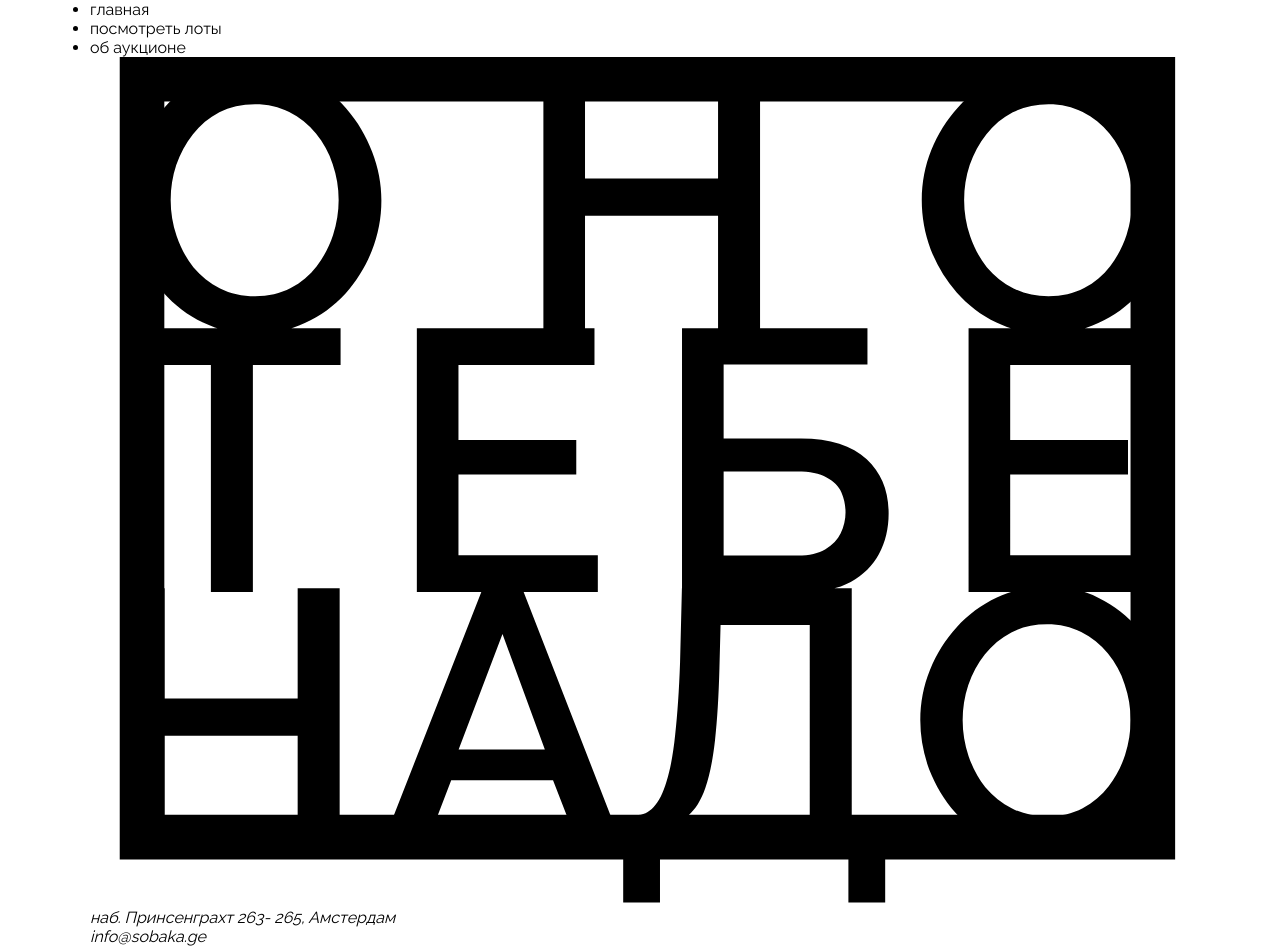
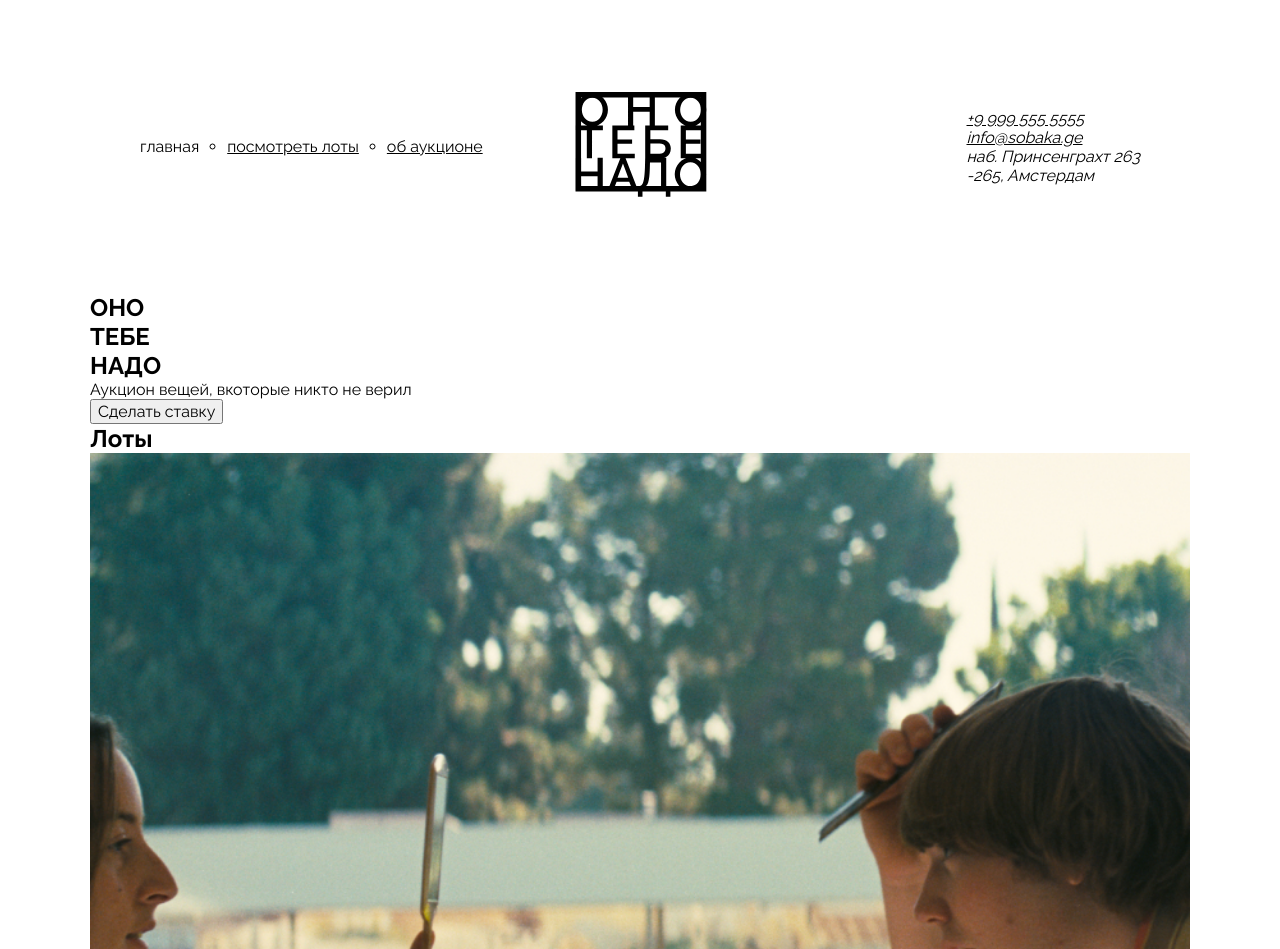
Before and after one commit to soverbaa/ono-tebe-nado-fd, a plain HTML site: page index.html in a window 1280 px wide. Shown: the top 949 px of the page. Drawn offline with Linux system fonts and the light colour scheme.

Commit message:
Почти готов header

```diff
--- a/index.html
+++ b/index.html
@@ -13,20 +13,20 @@
     <header class="header">
       <nav class="nav">
         <ul class="nav_list">
-          <li class="nav_item">главная</li>
+          <li class="nav_item-glav">главная</li>
           <li class="nav_item">посмотреть лоты</li>
           <li class="nav_item">об аукционе</li>
         </ul>
       </nav>
 
-      <a href="/" class="logo">
-        <img src="./images/logo-black.svg" alt="" class="logo_image">
+      <a class="logo">
+        <img src="./images/logo-black.svg" alt="логотип" class="logo_image">
       </a>
 
       <address class="address">
-        <p class="address_text">наб. Принсенграхт 263- 265, Амстердам</p>
-        <p class="address_email">info@sobaka.ge</p>
-        <a href="tel:+9 999 999 99 99" class="address_phone">+9 999 555 5555</a>
+        <a href="tel:+99995555555" class="address_phone">+9 999 555 5555</a>
+        <a href="mailto:info@sobaka.ge" class="address_email">info@sobaka.ge</a>
+        <p class="address_text">наб. Принсенграхт 263<br>-265, Амстердам</p>
       </address>
 
     </header>
--- a/styles/style.css
+++ b/styles/style.css
@@ -1,21 +1,147 @@
-* {
-    margin: 0;
-    padding: 0;
-    box-sizing: border-box;
+/* Header */
+.header {
+    display: grid;
+    grid-template-columns: 1fr min-content 1fr;
+    align-items: center;
+    padding-left: 50px;
+    padding-right: 50px;
+    padding-bottom: 96px;
+    padding-top: 92px;
+    height: 293px;
+}
+.nav {
+    justify-self: start;
+    max-width: 392px;
+    margin-right: 37px;
 }
 
-body {
+.nav_list {
+    display: flex;
+    grid-template-columns: 1fr min-content 1fr;
+    list-style: circle;
+    gap: 28px;
+}
+
+.nav_item-glav {
+    list-style:none;
+}
+
+.nav_item {
+    white-space: nowrap;
+    text-decoration-line: underline;
+}
+
+.logo {
+    justify-self: center;
+}
+
+.logo_image {
+    width: 148px;
+    height: 105px;
+}
+
+.address {
+    display: flex;
+    flex-direction: column;
+    grid-column: 3;
+    justify-self: end;
+    align-items: flex-start;
+    text-align: left;
+    max-width: 240px;
+    margin-left: 180px;
 
 }
 
-.nav_list {
+.address_text {
+    text-decoration-line: none;
+}
+
+.address_email {
 
 }
 
-.logo_image {
+.address_phone {
 
 }
 
-.address {
+/* Cover section */
+.cover {
+}
 
+.cover_title {
 }
+
+.description {
+}
+
+.description_text {
+}
+
+.description_button {
+}
+
+/* Lots section */
+.lots {
+}
+
+.lots_list {
+}
+
+.lots_item {
+}
+
+.lot_link {
+}
+
+.lot_image {
+}
+
+.lot_title {
+}
+
+.lot_description {
+}
+
+.lots_about {
+}
+
+/* About section */
+.about {
+}
+
+.about_columns_image {
+}
+
+.about_columns {
+}
+
+.about_title {
+}
+
+.about_paragraphs {
+}
+
+.about_paragraphs-item {
+}
+
+/* Footer */
+.footer_nav {
+}
+
+.footer_nav-list {
+}
+
+.footer_nav-item {
+}
+
+.footer_nav-link {
+}
+
+.social {
+}
+
+.social_item {
+}
+
+.social_icon {
+}
```
